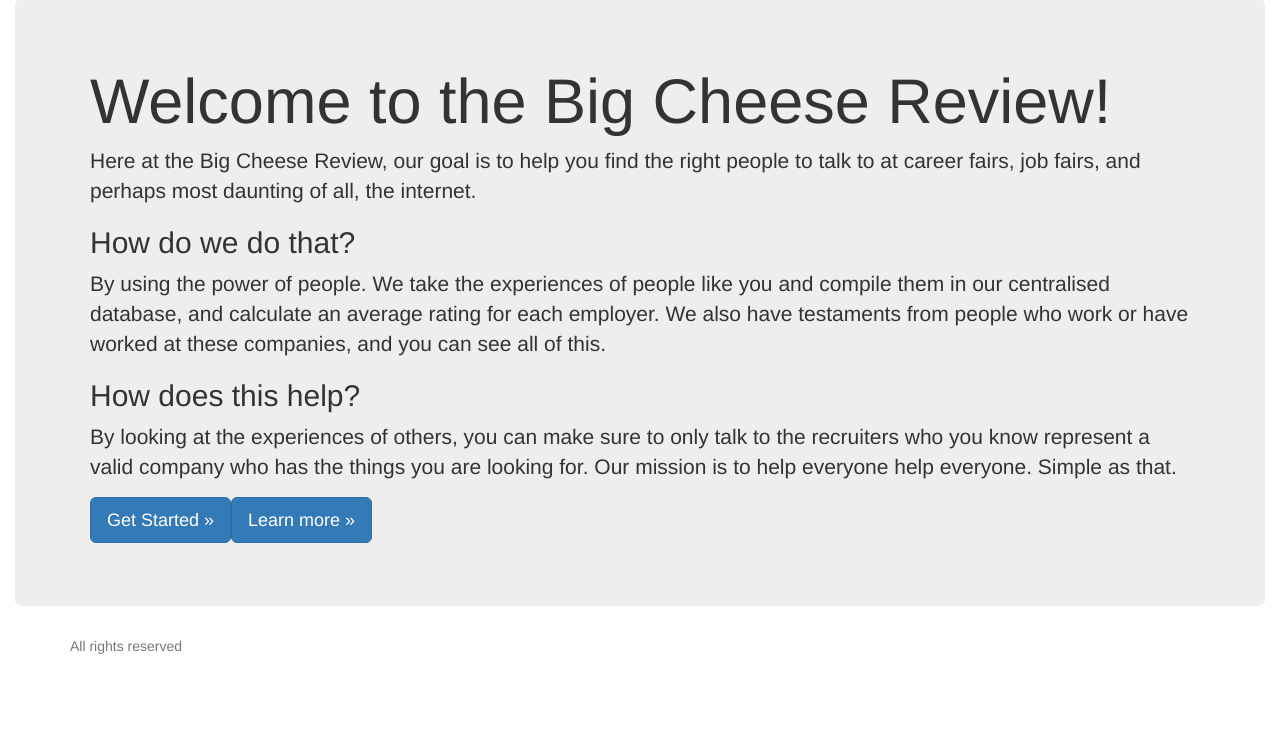
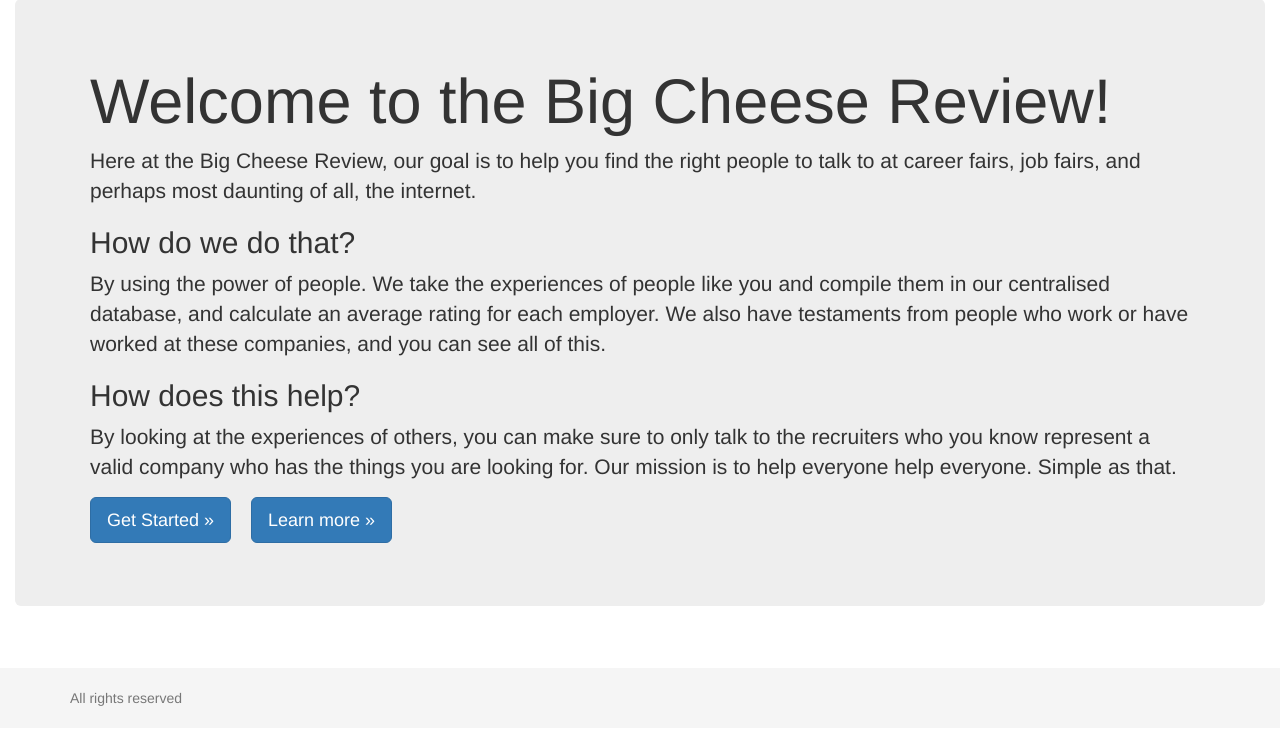
Before and after one commit to TheToddLuci0/BigCheese, a Flask app: page / in a window 1280 px wide. Shown: the part 72-810 px from the top of the page. Run offline with Flask 2, Linux system fonts and the light colour scheme; some libraries are stand-ins or nearby versions.

Commit message:
Minor CSS hotfix for multi-browser support

```diff
--- a/app.py
+++ b/app.py
@@ -2,6 +2,7 @@ from flask import Flask, render_template, request
 from flask_sqlalchemy import SQLAlchemy
 import backend
 from flask_bootstrap import Bootstrap
+
 
 app = Flask(__name__)
 app.config['SQLALCHEMY_TRACK_MODIFICATIONS'] = False
--- a/static/css/custom.css
+++ b/static/css/custom.css
@@ -5,3 +5,11 @@
 .homeButton {
     background-color: #081608;
 }
+.footer {
+  position: absolute;
+  bottom: 0;
+  width: 100%;
+  height: 60px; /* Set the fixed height of the footer here */
+  line-height: 60px; /* Vertically center the text there */
+  background-color: #f5f5f5;
+}
--- a/templates/index.html
+++ b/templates/index.html
@@ -12,7 +12,7 @@
             <p>By using the power of people. We take the experiences of people like you and compile them in our centralised database, and calculate an average rating for each employer. We also have testaments from people who work or have worked at these companies, and you can see all of this.</p>
             <h2>How does this help?</h2>
             <p>By looking at the experiences of others, you can make sure to only talk to the recruiters who you know represent a valid company who has the things you are looking for. Our mission is to help everyone help everyone. Simple as that.</p>
-            <p><a class="btn btn-primary btn-lg" href="{{ url_for('employers') }}" role="button">Get Started &raquo;</a><a class="btn btn-primary btn-lg" href="{{ url_for('about') }}" role="button">Learn more &raquo;</a> </p>
+            <p><a style="margin-right: 20px" class="btn btn-primary btn-lg" href="{{ url_for('employers') }}" role="button">Get Started &raquo;</a><a class="btn btn-primary btn-lg" href="{{ url_for('about') }}" role="button">Learn more &raquo;</a> </p>
         </div>
     </div>
 
--- a/templates/skeleton.html
+++ b/templates/skeleton.html
@@ -24,6 +24,7 @@
 
     <!-- Bootstrap core CSS -->
     <link href="/static/css/bootstrap.css" rel="stylesheet">
+
 
 
     <!-- HTML5 shim and Respond.js for IE8 support of HTML5 elements and media queries -->
```
